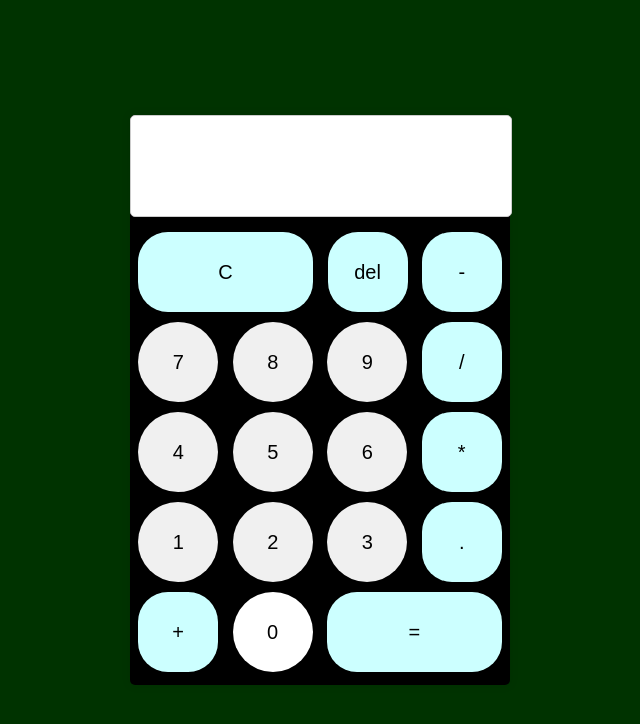
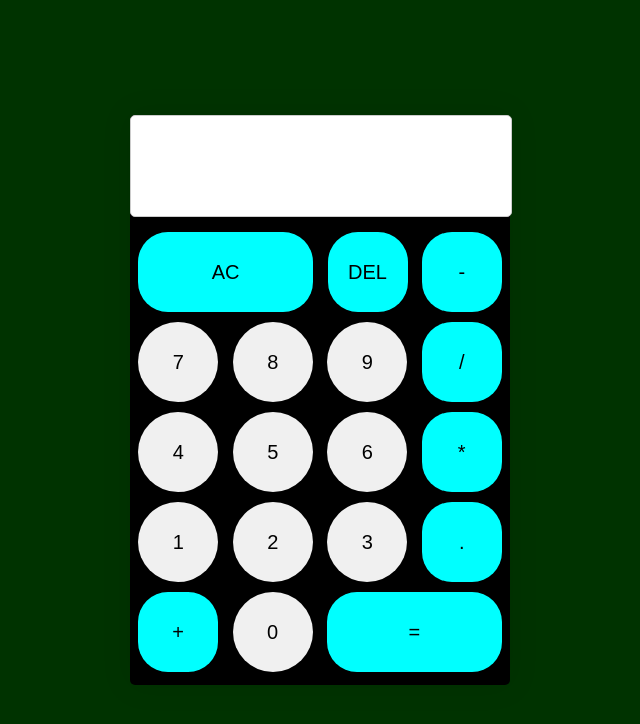
Before and after one commit to rula0/rula1, a plain HTML site: page index.html in a window 1280 px wide. Shown: the whole page, without its empty margins (320-960 px from the left). Drawn offline with Linux system fonts and the light colour scheme.

Commit message:
Add files via upload

```diff
--- a/index.html
+++ b/index.html
@@ -5,7 +5,7 @@
   <meta name="viewport" content="width=device-width, initial-scale=1.0">
   <title>Calculator</title>
   <style>
-    body {
+    body{
       font-family: Arial, sans-serif;
       background-color: #f5f5f5;
       display: flex;
@@ -15,12 +15,12 @@
       margin: 0;
       background-color: #003300;
     }
-    #calculator {
+     #calculator {
       height: 570px;
       width: 380px;
       background-color: #fff;
       border-radius: 5px;
-      box-shadow: 0 0 10px rgba(0, 0, 0, 0.1);
+      box-shadow: 0 0 30px rgba(0, 0, 0, 0.1);
       padding: 0;
       text-align: center;
       background-color:#000000;
@@ -56,7 +56,7 @@
       border-radius: 30px;
       cursor: pointer;
       transition: background-color 0.3s;
-      background-color: #CCFFFF;
+      background-color: #00FFFF;
     }
     .btn0 {
       width: 175px;
@@ -68,65 +68,51 @@
       border-radius: 30px;
       cursor: pointer;
       transition: background-color 0.3s;
-      background-color: #CCFFFF;
-    }
-    .btn3 {
-      width: 80px;
-      height: 80px;
-      font-size: 20px;
-      margin: 5px;
-      border: none;
-      background-color: #f0f0f0;
-      border-radius: 50px;
-      cursor: pointer;
-      transition: background-color 0.3s;
-      background-color:white;
+      background-color: #00FFFF;
     }
 
     .btn:hover {
-      background-color: yellow;
-    }
-    .btn2:hover {
-      background-color: red;
+      background-color: #000099;
     }
     .btn0:hover {
-      background-color: red;
+      background-color: #663399;
     }
 .btn1:hover {
-      background-color: red;
+      background-color: #663399;
     }
   </style>
-</head>
-<body>
-  <div id="calculator">
+  <body>
+    <!-- -->
+
+<div id="calculator">
     <input type="text" id="display" disabled><br>
-    <button class="btn0" onclick="clearDisplay()">C</button>
-    <button class="btn1" onclick="deleteLastCharacter()">del</button>
-    <button class="btn1" onclick="addToDisplay('-')">-</button><br>
-    <button class="btn" onclick="addToDisplay('7')">7</button>
-    <button class="btn" onclick="addToDisplay('8')">8</button>
-    <button class="btn" onclick="addToDisplay('9')">9</button>
-    <button class="btn1" onclick="addToDisplay('/')">/</button><br>
-    <button class="btn" onclick="addToDisplay('4')">4</button>
-    <button class="btn" onclick="addToDisplay('5')">5</button>
-    <button class="btn" onclick="addToDisplay('6')">6</button>
-    <button class="btn1" onclick="addToDisplay('*')">*</button><br>
-    <button class="btn" onclick="addToDisplay('1')">1</button>
-    <button class="btn" onclick="addToDisplay('2')">2</button>
-    <button class="btn" onclick="addToDisplay('3')">3</button>
-    <button class="btn1" onclick="addToDisplay('.')">.</button>
-    <button class="btn1" onclick="addToDisplay('+')">+</button>
-    <button class="btn3" onclick="addToDisplay('0')">0</button>
-    <button class="btn0" onclick="calculate()">=</button>
+    <button class="btn0" onclick="clearDisplay()">AC</button> <!--AC(All Clear) Tombol ini berguna untuk menghapus semua hasil perhitungan yang ada di layar kalkulator, juga me-reset semua fungsi yang sudah dimasukkan-->
+    <button class="btn1" onclick="deleteLastCharacter()">DEL</button> <!--(DEL) Tombol ini berguna untuk menghapus 1 angka hail perhitungan yang ada di layar kalkulator-->
+    <button class="btn1" onclick="addToDisplay('-')">-</button> <!--(-) Tombol ini berguna untung mengurangi angka yang ada di layar kalkulator -->
+    <button class="btn" onclick="addToDisplay('7')">7</button> <!--(7) Tombol ini berguna untuk menampilkan angka 7 -->
+    <button class="btn" onclick="addToDisplay('8')">8</button> <!--(8) Tombol ini berguna untuk menampilkan angka 8 -->
+    <button class="btn" onclick="addToDisplay('9')">9</button> <!--(9) Tombol ini berguna untuk menampilkan angka 9 -->
+    <button class="btn1" onclick="addToDisplay('/')">/</button> <!--(/) Tombol ini berguna untuk membagi angka-->
+
+    <button class="btn" onclick="addToDisplay('4')">4</button> <!--(4) Tombol ini berguna untuk menampilkan angka 4 -->
+    <button class="btn" onclick="addToDisplay('5')">5</button> <!--(5) Tombol ini berguna untuk menampilkan angka 5 -->
+    <button class="btn" onclick="addToDisplay('6')">6</button> <!--(6) Tombol ini berguna untuk menampilkan angka 6 -->
+    <button class="btn1" onclick="addToDisplay('*')">*</button> <!--(*) Tombol ini berguna untuk mengkali angka yang ada di layar kalkulator -->
+
+    <button class="btn" onclick="addToDisplay('1')">1</button> <!--(1) Tombol ini berguna untuk menampilkan angka 1 -->
+    <button class="btn" onclick="addToDisplay('2')">2</button> <!--(2) Tombol ini berguna untuk menampilkan angka 2 -->
+    <button class="btn" onclick="addToDisplay('3')">3</button> <!--(3) Tombol ini berguna untuk menampilkan angka 3 -->
+    <button class="btn1" onclick="addToDisplay('.')">.</button> <!--<.> Tombol ini berguna Untuk memunculkan bilangan berkoma pada layar kalkulator -->
+
+    <button class="btn1" onclick="addToDisplay('+')">+</button> <!--(+) Tombol ini berguna untung menambahkan angka yang ada di layar kalkulator -->
+    <button class="btn" onclick="addToDisplay('0')">0</button> <!--(0) Tombol ini berguna untuk menampilkan angka 0 -->
+    <button class="btn0" onclick="calculate()">=</button><!--(=) Tombol ini berguna untuk Untuk menjumlah berulang yang ada di layar kalkulator -->
   </div>
-
   <script>
-
 
     function addToDisplay(value) {
       document.getElementById('display').value += value;
     }
-
 
     function clearDisplay() {
       document.getElementById('display').value = '';
@@ -147,6 +133,7 @@ function deleteLastCharacter() {
         clearDisplay();
       }
     }
+
   </script>
-</body>
-</html>
+  </body>
+</head>
```
